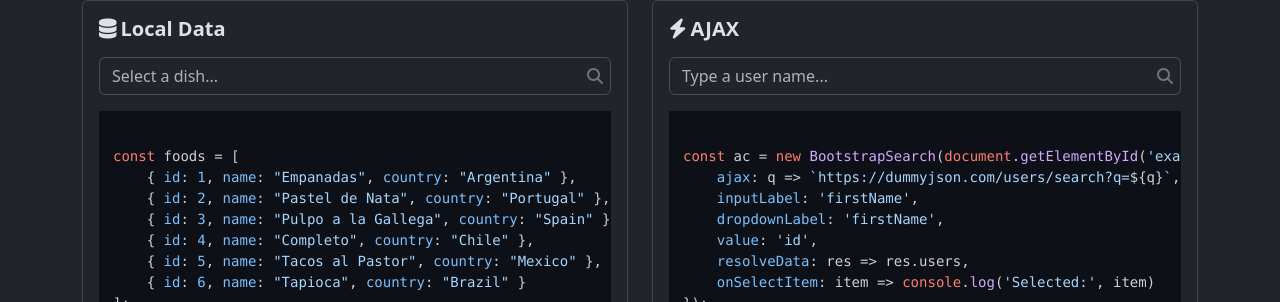
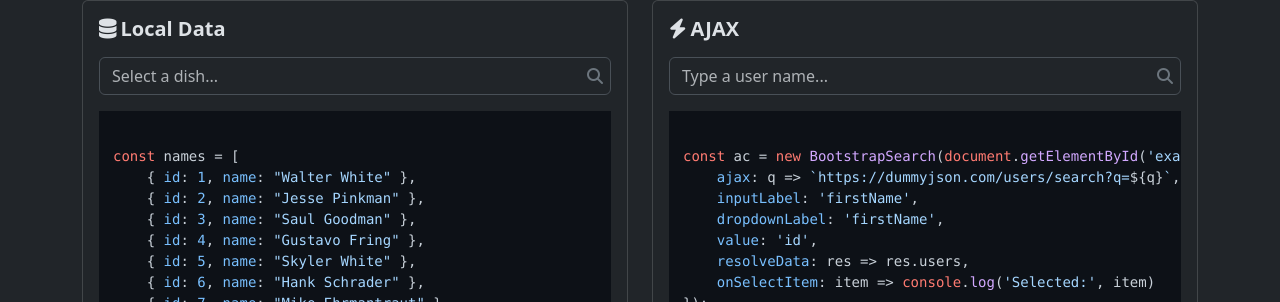
Before and after one commit to gumbarros/BootstrapSearch, a plain HTML site: page public/index.html in a window 1280 px wide. Shown: the part 650-952 px from the top of the page. Drawn offline with nearby package versions, Linux system fonts and the light colour scheme.

Commit message:
Change local data to easier test data

```diff
--- a/public/index.html
+++ b/public/index.html
@@ -108,20 +108,41 @@
                             <input type="text" class="form-control" id="example3" placeholder="Select a dish..."
                                 autocomplete="off">
                             <pre><code class="language-js" id="code3">
-const foods = [
-    { id: 1, name: "Empanadas", country: "Argentina" },
-    { id: 2, name: "Pastel de Nata", country: "Portugal" },
-    { id: 3, name: "Pulpo a la Gallega", country: "Spain" },
-    { id: 4, name: "Completo", country: "Chile" },
-    { id: 5, name: "Tacos al Pastor", country: "Mexico" },
-    { id: 6, name: "Tapioca", country: "Brazil" }
-];
+const names = [
+    { id: 1, name: "Walter White" },
+    { id: 2, name: "Jesse Pinkman" },
+    { id: 3, name: "Saul Goodman" },
+    { id: 4, name: "Gustavo Fring" },
+    { id: 5, name: "Skyler White" },
+    { id: 6, name: "Hank Schrader" },
+    { id: 7, name: "Mike Ehrmantraut" },
+    { id: 8, name: "Tuco Salamanca" },
+    { id: 9, name: "Chuck McGill" },
+    { id: 10, name: "Luke Skywalker" },
+    { id: 11, name: "Darth Vader" },
+    { id: 12, name: "Leia Organa" },
+    { id: 13, name: "Han Solo" },
+    { id: 14, name: "Obi-Wan Kenobi" },
+    { id: 15, name: "Yoda" },
+    { id: 16, name: "Anakin Skywalker" },
+    { id: 17, name: "Michael Scott" },
+    { id: 18, name: "Dwight Schrute" },
+    { id: 19, name: "Jim Halpert" },
+    { id: 20, name: "Pam Beesly" },
+    { id: 21, name: "Stanley Hudson" },
+    { id: 22, name: "Kevin Malone" },
+    { id: 23, name: "Angela Martin" },
+    { id: 24, name: "Creed Bratton" },
+    { id: 25, name: "Oscar Martinez" },
+    { id: 26, name: "Gustavo Barros" }
+]
+
 
 const ac = new BootstrapSearch(document.getElementById('example3'), {
-    data: foods,
+    data: names,
     inputLabel: 'name',
     dropdownLabel: 'name',
-    value: 'country',
+    value: 'id',
     onSelectItem: item =&gt; console.log('Selected Local:', item)
 });
                         </code></pre>
@@ -214,14 +235,34 @@ const ac = new BootstrapSearch(document.getElementById('example4'), {
         <script>
             hljs.highlightAll();
 
-            const foods = [
-                { id: 1, name: "Empanadas", country: "Argentina" },
-                { id: 2, name: "Pastel de Nata", country: "Portugal" },
-                { id: 3, name: "Pulpo a la Gallega", country: "Spain" },
-                { id: 4, name: "Completo", country: "Chile" },
-                { id: 5, name: "Tacos al Pastor", country: "Mexico" },
-                { id: 6, name: "Tapioca", country: "Brazil" }
-            ];
+            const names = [
+                { id: 1, name: "Walter White" },
+                { id: 2, name: "Jesse Pinkman" },
+                { id: 3, name: "Saul Goodman" },
+                { id: 4, name: "Gustavo Fring" },
+                { id: 5, name: "Skyler White" },
+                { id: 6, name: "Hank Schrader" },
+                { id: 7, name: "Mike Ehrmantraut" },
+                { id: 8, name: "Tuco Salamanca" },
+                { id: 9, name: "Chuck McGill" },
+                { id: 10, name: "Luke Skywalker" },
+                { id: 11, name: "Darth Vader" },
+                { id: 12, name: "Leia Organa" },
+                { id: 13, name: "Han Solo" },
+                { id: 14, name: "Obi-Wan Kenobi" },
+                { id: 15, name: "Yoda" },
+                { id: 16, name: "Anakin Skywalker" },
+                { id: 17, name: "Michael Scott" },
+                { id: 18, name: "Dwight Schrute" },
+                { id: 19, name: "Jim Halpert" },
+                { id: 20, name: "Pam Beesly" },
+                { id: 21, name: "Stanley Hudson" },
+                { id: 22, name: "Kevin Malone" },
+                { id: 23, name: "Angela Martin" },
+                { id: 24, name: "Creed Bratton" },
+                { id: 25, name: "Oscar Martinez" },
+                { id: 26, name: "Gustavo Barros" }
+            ]
 
             new BootstrapSearch(document.getElementById('example1'), {
                 ajax: q => `https://dummyjson.com/users/search?q=${q}`,
@@ -245,10 +286,10 @@ const ac = new BootstrapSearch(document.getElementById('example4'), {
             });
 
             new BootstrapSearch(document.getElementById('example3'), {
-                data: foods,
+                data: names,
                 inputLabel: 'name',
                 dropdownLabel: 'name',
-                value: 'country',
+                value: 'id',
                 onSelectItem: item => console.log('Selected Local:', item)
             });
 
```
Also changed, not shown: public/site.webmanifest.
